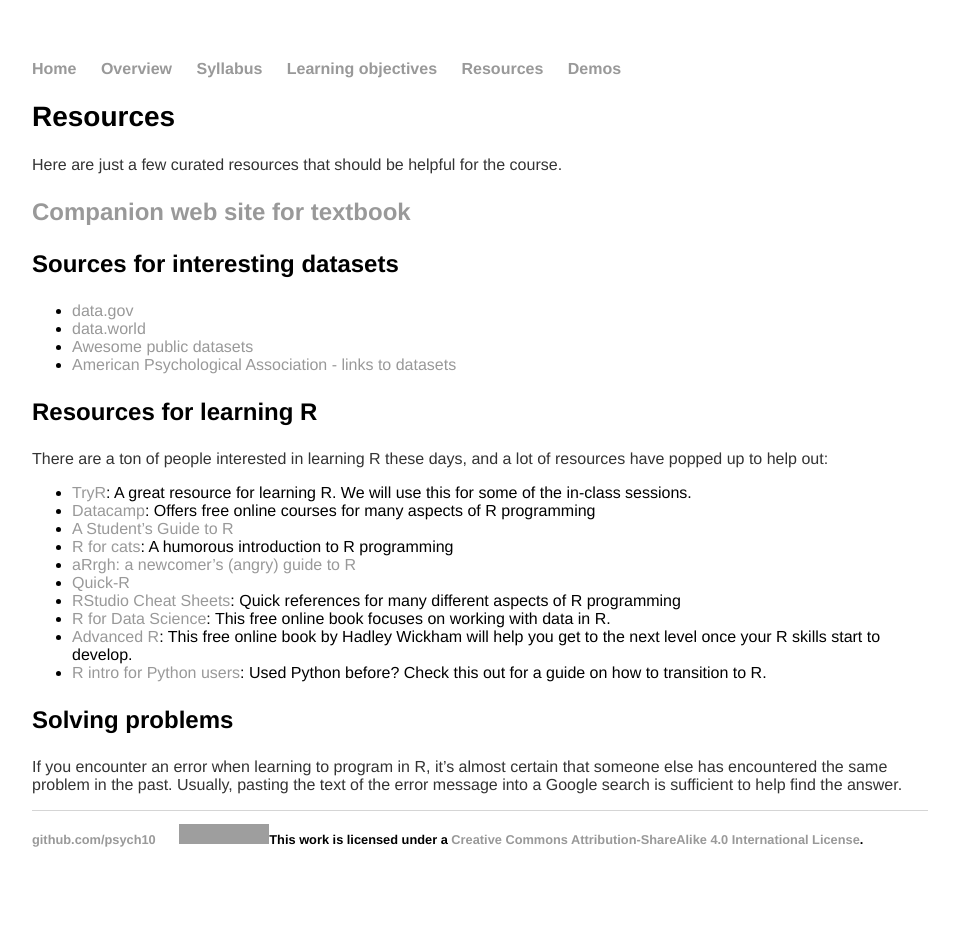
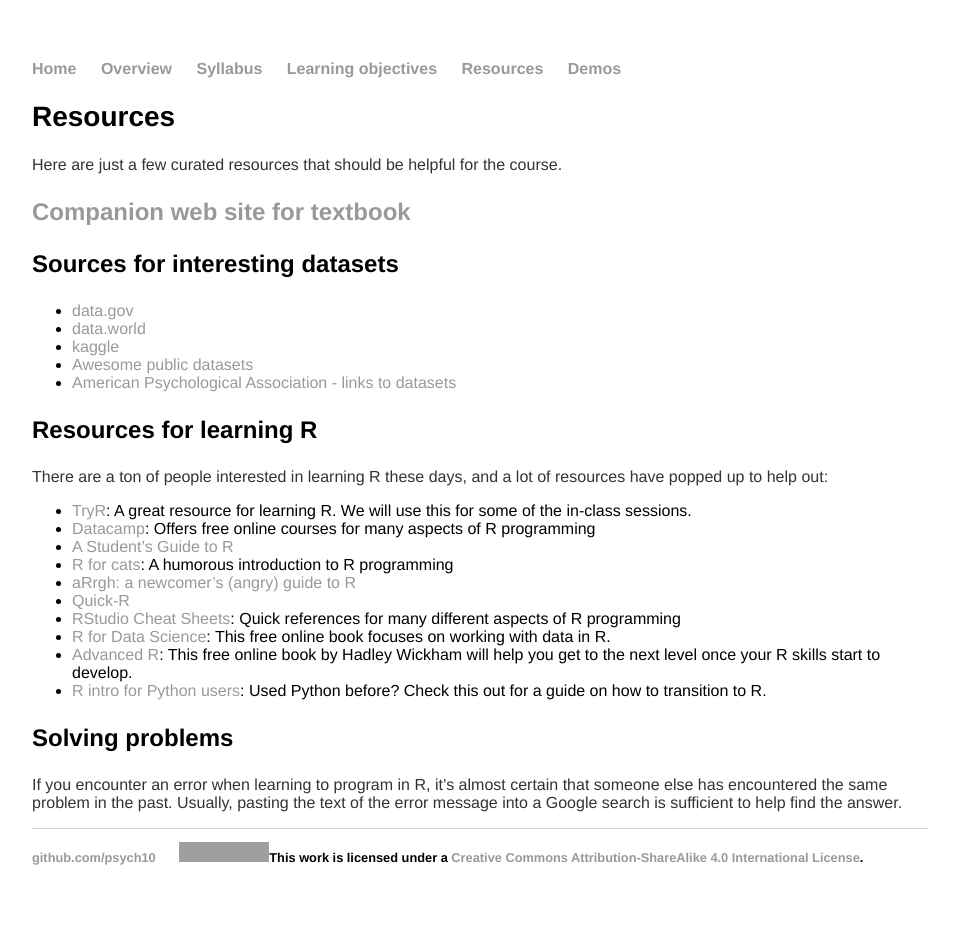
Before and after one commit to stats60/stats60.github.io, a Jekyll site: the page built from resources/index.md, in a window 1280 px wide. Shown: the whole page, without its empty margins (160-1119 px from the left). Built offline with Jekyll 4.4.1, drawn with Linux system fonts in a browser that asks for light colours; our own code applies the rules of GitHub Pages for plain Markdown files; grey boxes are pictures that could not be loaded.

Commit message:
add kaggle

```diff
--- a/resources/index.md
+++ b/resources/index.md
@@ -9,6 +9,7 @@ Here are just a few curated resources that should be helpful for the course.
 
 - [data.gov](https://catalog.data.gov/)
 - [data.world](http://data.world)
+- [kaggle](http://www.kaggle.com/)
 - [Awesome public datasets](https://github.com/caesar0301/awesome-public-datasets)
 - [American Psychological Association - links to datasets](https://www.apa.org/research/responsible/data-links.aspx)
 
```
